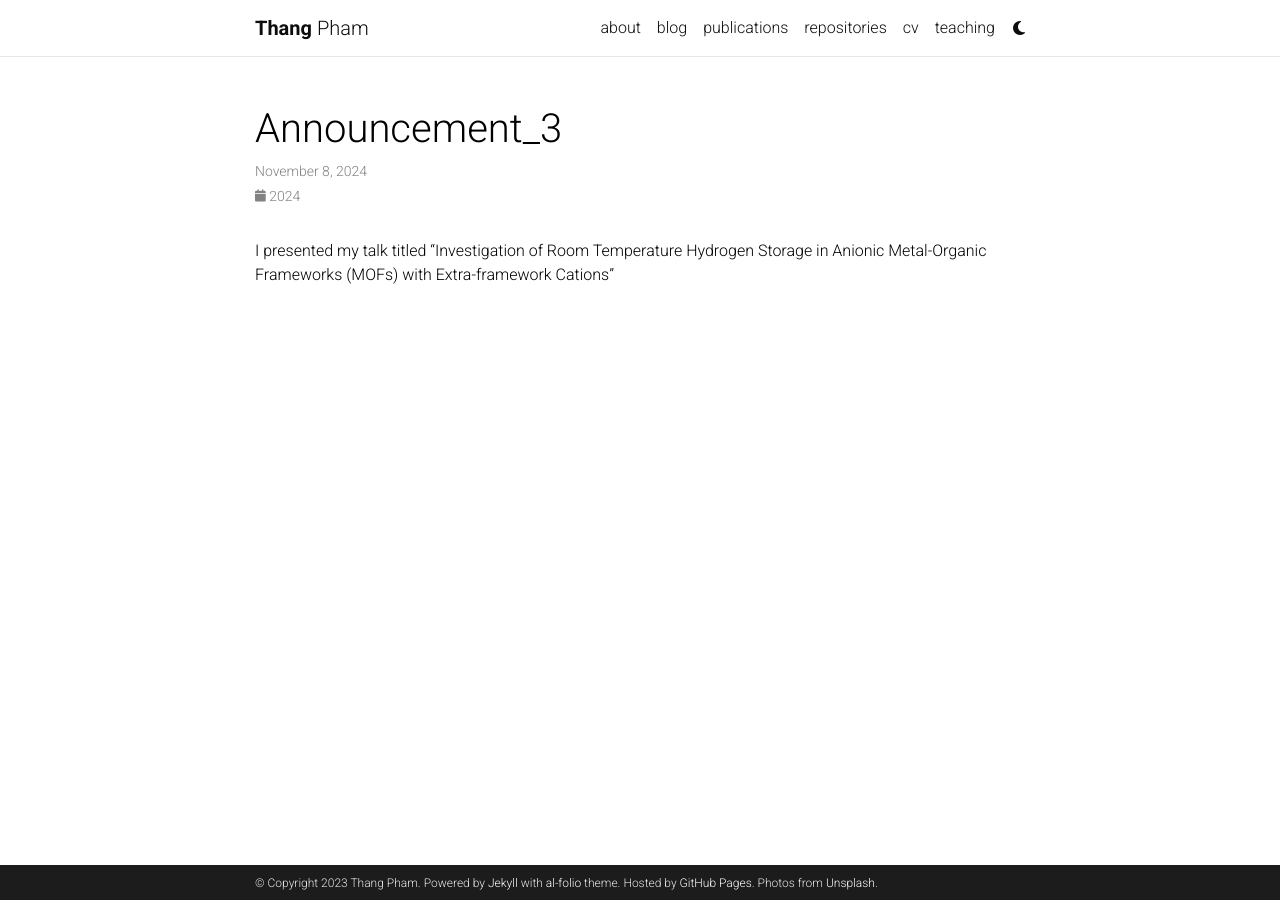
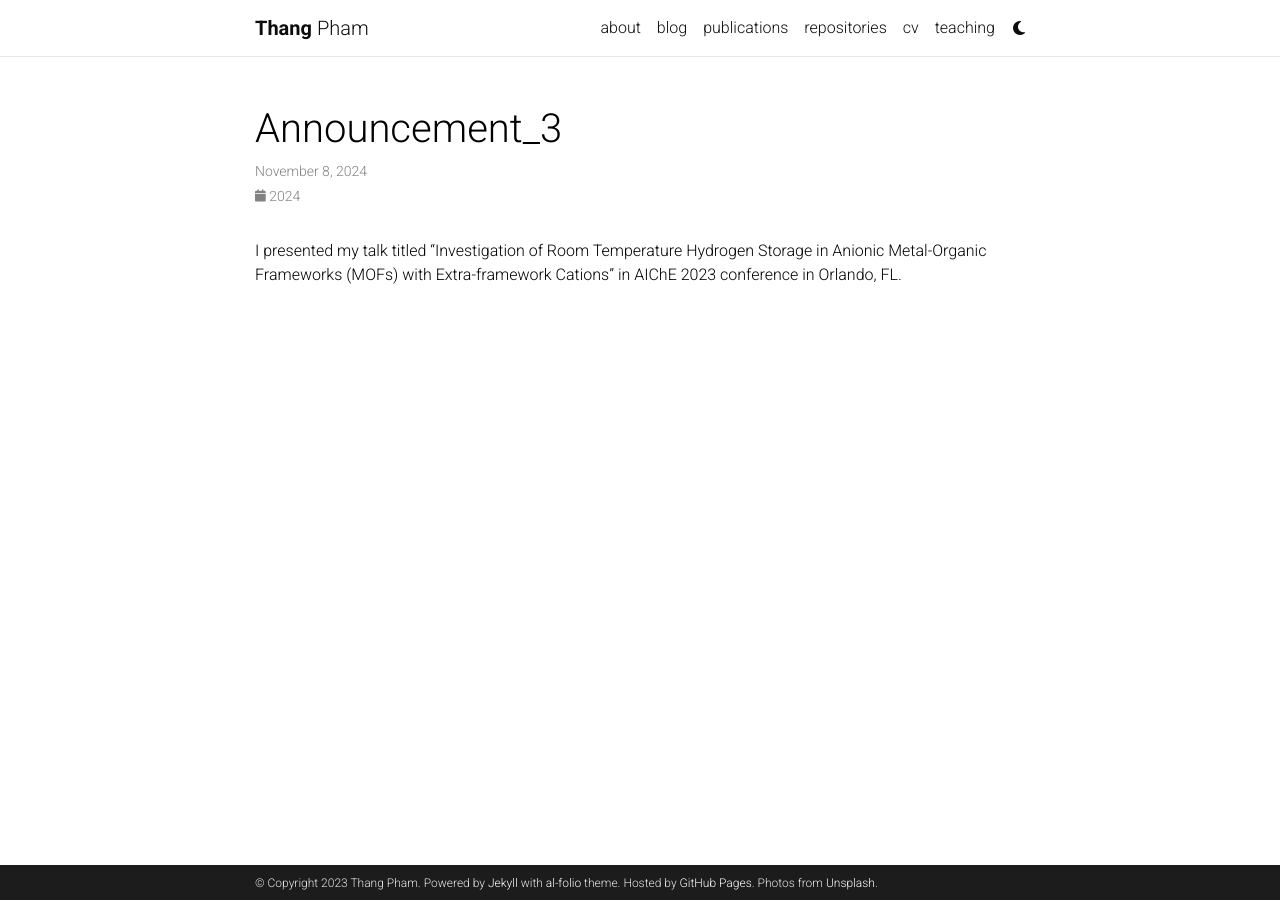
Before and after one commit to tdpham2/tdpham2.github.io, a Jekyll site: the page built from _news/announcement_3.md, in a window 1280 px wide. Built offline with Jekyll 4.4.1, drawn with Linux system fonts in a browser that asks for light colours; comment, search, counter and statistics services are not loaded; a style sheet for code colours, icons or effects is not loaded.

Commit message:
Update news

```diff
--- a/_news/announcement_3.md
+++ b/_news/announcement_3.md
@@ -5,4 +5,4 @@
 related_posts: false
 ---
 
-I presented my talk titled "Investigation of Room Temperature Hydrogen Storage in Anionic Metal-Organic Frameworks (MOFs) with Extra-framework Cations"
+I presented my talk titled "Investigation of Room Temperature Hydrogen Storage in Anionic Metal-Organic Frameworks (MOFs) with Extra-framework Cations" in AIChE 2023 conference in Orlando, FL.
```
Also changed, not shown: _news/announcement_2.md (+3 -2 lines).
